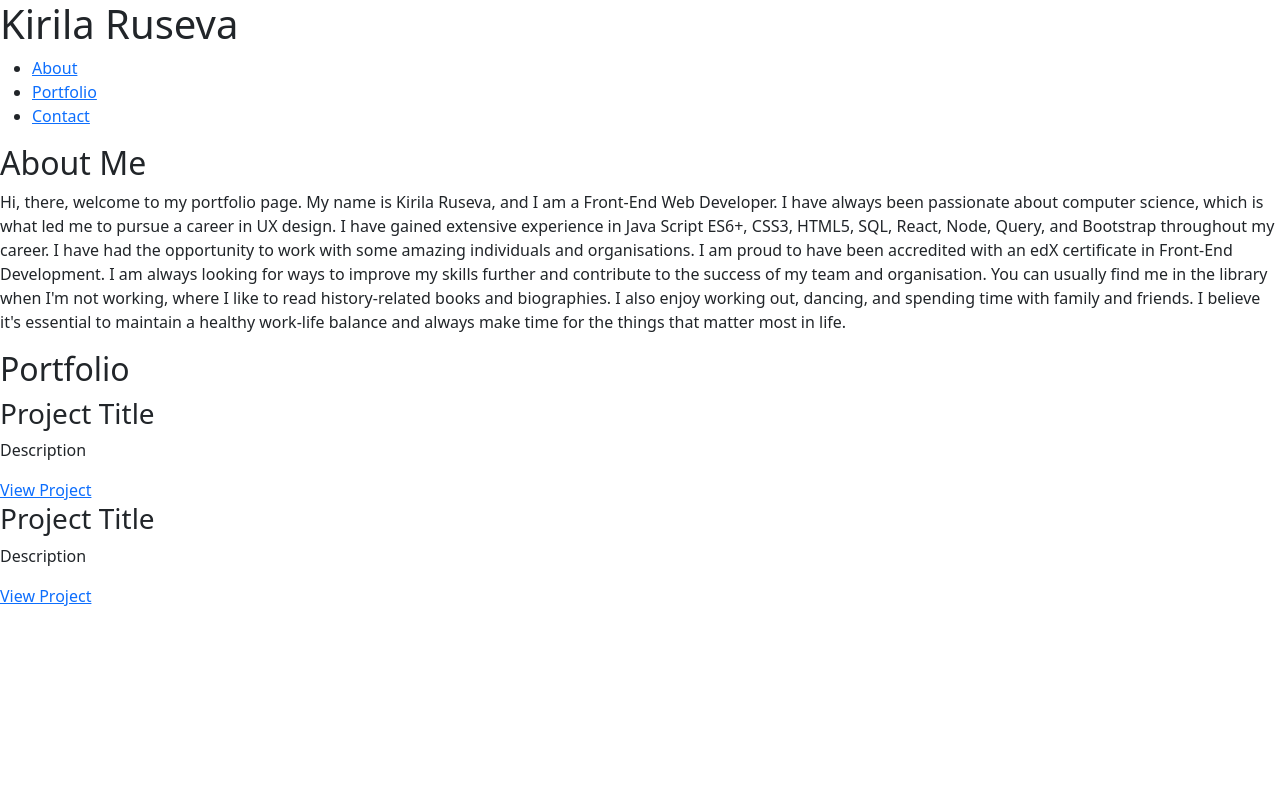
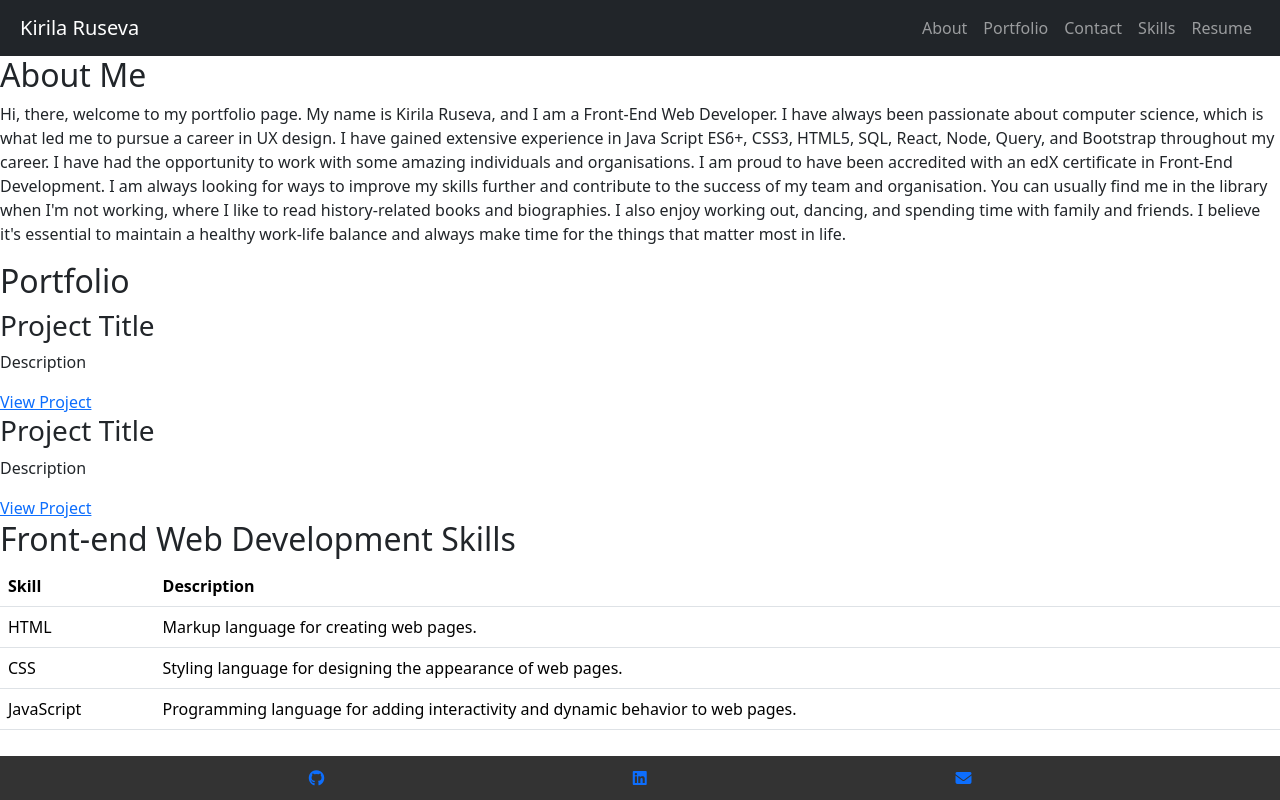
Before and after one commit to unicorn453/React-Portfolio, a React (Vite) app: page / in a window 1280 px wide. Built offline with nearby package versions, Linux system fonts and the light colour scheme.

Commit message:
added components structure

```diff
--- a/index.html
+++ b/index.html
@@ -6,14 +6,19 @@
     <meta name="viewport" content="width=device-width, initial-scale=1.0" />
     <title>Kirila Ruseva</title>
     <link
-      href="https://cdn.jsdelivr.net/npm/bootstrap@5.3.0-alpha3/dist/css/bootstrap.min.css"
+      href="https://cdn.jsdelivr.net/npm/bootstrap@5.3.3/dist/css/bootstrap.min.css"
       rel="stylesheet"
-      integrity="sha384-KK94CHFLLe+nY2dmCWGMq91rCGa5gtU4mk92HdvYe+M/SXH301p5ILy+dN9+nJOZ"
+      integrity="sha384-QWTKZyjpPEjISv5WaRU9OFeRpok6YctnYmDr5pNlyT2bRjXh0JMhjY6hW+ALEwIH"
       crossorigin="anonymous"
     />
   </head>
   <body>
     <div id="root"></div>
+    <script
+      src="https://cdn.jsdelivr.net/npm/bootstrap@5.3.3/dist/js/bootstrap.bundle.min.js"
+      integrity="sha384-YvpcrYf0tY3lHB60NNkmXc5s9fDVZLESaAA55NDzOxhy9GkcIdslK1eN7N6jIeHz"
+      crossorigin="anonymous"
+    ></script>
     <script type="module" src="/src/main.jsx"></script>
   </body>
 </html>
--- a/package.json
+++ b/package.json
@@ -10,6 +10,7 @@
     "preview": "vite preview"
   },
   "dependencies": {
+    "@fortawesome/fontawesome-free": "^6.5.1",
     "@popperjs/core": "^2.11.8",
     "axios": "^1.6.7",
     "bootstrap": "^5.3.3",
--- a/src/App.jsx
+++ b/src/App.jsx
@@ -1,16 +1,21 @@
 import React from "react";
 import { BrowserRouter as Router, Route, Routes } from "react-router-dom";
-import Header from "./components/Header";
+import "@fortawesome/fontawesome-free/css/all.min.css";
 import AboutMe from "./components/AboutMe";
 import Portfolio from "./components/Portfolio";
+import Navbar from "./components/Navbar";
+import Skills from "./components/Skills";
+import Footer from "./components/Footer";
 
 function App() {
   return (
     <Router>
       <div>
-        <Header />
+        <Navbar />
         <AboutMe />
         <Portfolio />
+        <Skills />
+        <Footer />
       </div>
     </Router>
   );
--- a/src/components/Footer.jsx
+++ b/src/components/Footer.jsx
@@ -0,0 +1,30 @@
+import React from "react";
+import "./styles.css";
+
+const Footer = () => {
+  return (
+    <footer>
+      <div className="contact-info">
+        <a
+          href="https://github.com/unicorn453"
+          target="_blank"
+          rel="noopener noreferrer"
+        >
+          <i className="fab fa-github"></i>
+        </a>
+        <a
+          href="https://linkedin.com/in/kirila-r"
+          target="_blank"
+          rel="noopener noreferrer"
+        >
+          <i className="fab fa-linkedin"></i>
+        </a>
+        <a href="mailto:kira.ruseva@gmail.com">
+          <i className="fas fa-envelope"></i>
+        </a>
+      </div>
+    </footer>
+  );
+};
+
+export default Footer;
--- a/src/components/Header.jsx
+++ /dev/null
@@ -1,24 +0,0 @@
-import React from "react";
-
-const Header = () => {
-  return (
-    <header>
-      <h1>Kirila Ruseva</h1>
-      <nav>
-        <ul>
-          <li>
-            <a href="#about">About</a>
-          </li>
-          <li>
-            <a href="#portflio">Portfolio</a>
-          </li>
-          <li>
-            <a href="#contact">Contact</a>
-          </li>
-        </ul>
-      </nav>
-    </header>
-  );
-};
-
-export default Header;
--- /dev/null
+++ b/src/components/Navbar.jsx
@@ -0,0 +1,59 @@
+import React from "react";
+import "./styles.css";
+
+const Navbar = () => {
+  return (
+    <header>
+      <nav className="navbar navbar-expand-lg navbar-dark bg-dark">
+        <a className="navbar-brand" href="#">
+          Kirila Ruseva
+        </a>
+        <button
+          className="navbar-toggler"
+          type="button"
+          data-bs-toggle="collapse"
+          data-bs-target="#navbarSupportedContent"
+          aria-controls="navbarSupportedContent"
+          aria-expanded="false"
+          aria-label="Toggle navigation"
+        >
+          <span className="navbar-toggler-icon"></span>
+        </button>
+        <div
+          className="collapse navbar-collapse justify-content-end"
+          id="navbarSupportedContent"
+        >
+          <ul className="navbar-nav">
+            <li className="nav-item">
+              <a className="nav-link" href="#about">
+                About
+              </a>
+            </li>
+            <li className="nav-item">
+              <a className="nav-link" href="#portfolio">
+                Portfolio
+              </a>
+            </li>
+            <li className="nav-item">
+              <a className="nav-link" href="#contact">
+                Contact
+              </a>
+            </li>
+            <li className="nav-item">
+              <a className="nav-link" href="#skills">
+                Skills
+              </a>
+            </li>
+            <li className="nav-item">
+              <a className="nav-link" href="#resume">
+                Resume
+              </a>
+            </li>
+          </ul>
+        </div>
+      </nav>
+    </header>
+  );
+};
+
+export default Navbar;
--- a/src/components/Skills.jsx
+++ b/src/components/Skills.jsx
@@ -0,0 +1,37 @@
+import React from "react";
+
+const Skills = () => {
+  return (
+    <section id="skills">
+      <h2>Front-end Web Development Skills</h2>
+      <table className="table">
+        <thead>
+          <tr>
+            <th>Skill</th>
+            <th>Description</th>
+          </tr>
+        </thead>
+        <tbody>
+          <tr>
+            <td>HTML</td>
+            <td>Markup language for creating web pages.</td>
+          </tr>
+          <tr>
+            <td>CSS</td>
+            <td>Styling language for designing the appearance of web pages.</td>
+          </tr>
+          <tr>
+            <td>JavaScript</td>
+            <td>
+              Programming language for adding interactivity and dynamic behavior
+              to web pages.
+            </td>
+          </tr>
+          {/* Add more rows for each skill */}
+        </tbody>
+      </table>
+    </section>
+  );
+};
+
+export default Skills;
--- /dev/null
+++ b/src/components/styles.css
@@ -0,0 +1,39 @@
+.navbar-nav {
+  margin-right: 20px; /* Adjust the margin as needed */
+}
+
+.navbar-brand {
+  margin-left: 20px; /* Adjust the margin as needed */
+}
+
+footer {
+  position: fixed;
+  bottom: 0;
+  width: 100%;
+  background-color: #333;
+  color: white;
+  padding: 10px;
+}
+
+.footer {
+  display: flex;
+  justify-content: center;
+  position: fixed;
+  bottom: 0;
+  left: 0;
+  width: 100%;
+  background-color: #333;
+  color: white;
+  padding: 10px;
+  z-index: 1000;
+}
+
+.contact-info {
+  display: flex;
+  justify-content: space-evenly;
+  align-items: center;
+}
+
+.contact-info a {
+  margin: 0 10px;
+}
--- a/src/main.jsx
+++ b/src/main.jsx
@@ -2,6 +2,8 @@ import React from "react";
 import ReactDOM from "react-dom/client";
 import App from "./App";
 import "bootstrap/dist/css/bootstrap.min.css";
+import "bootstrap/dist/js/bootstrap.bundle.min.js";
+import "bootstrap/dist/js/bootstrap.bundle";
 import * as bootstrap from "bootstrap";
 
 const root = ReactDOM.createRoot(document.getElementById("root"));
```
Also changed, not shown: src/components/Contact.jsx (deleted), src/components/Education.jsx (deleted), src/components/Hero.jsx (added), 1 other file (tests, documents, lock files or other folders).
